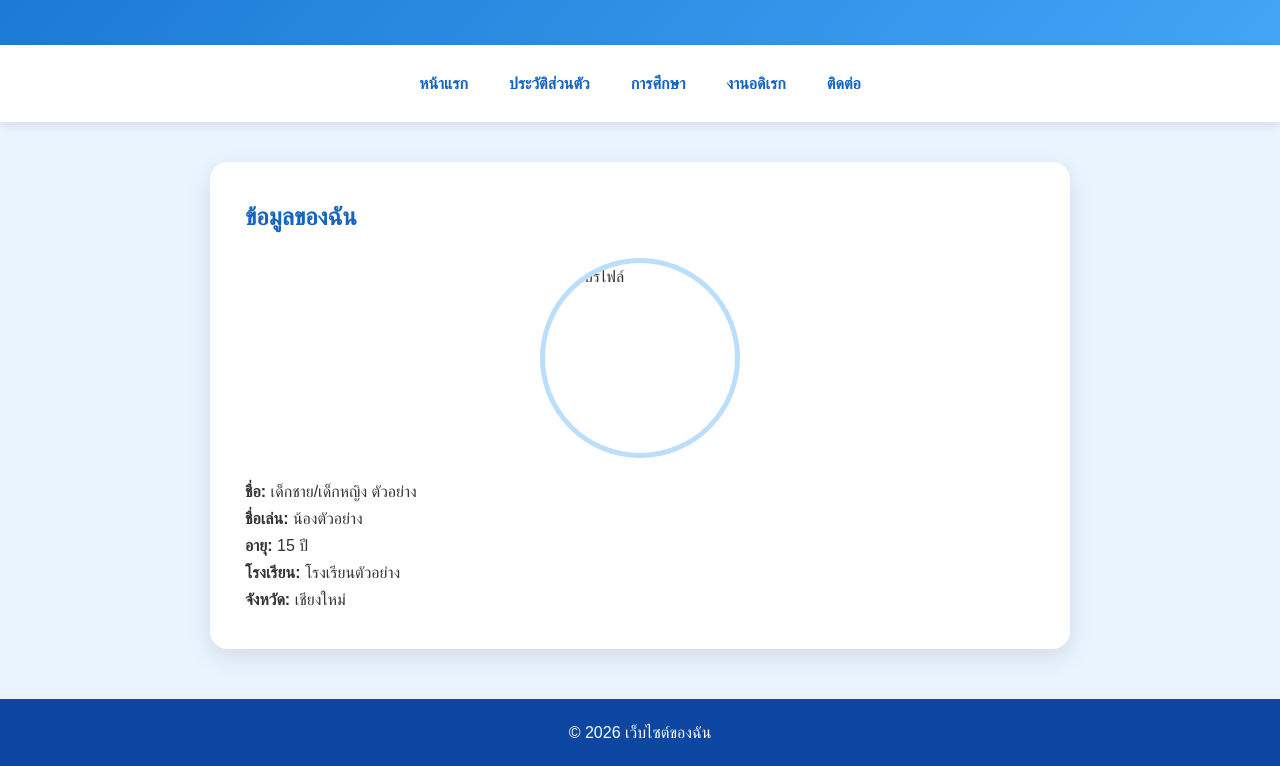
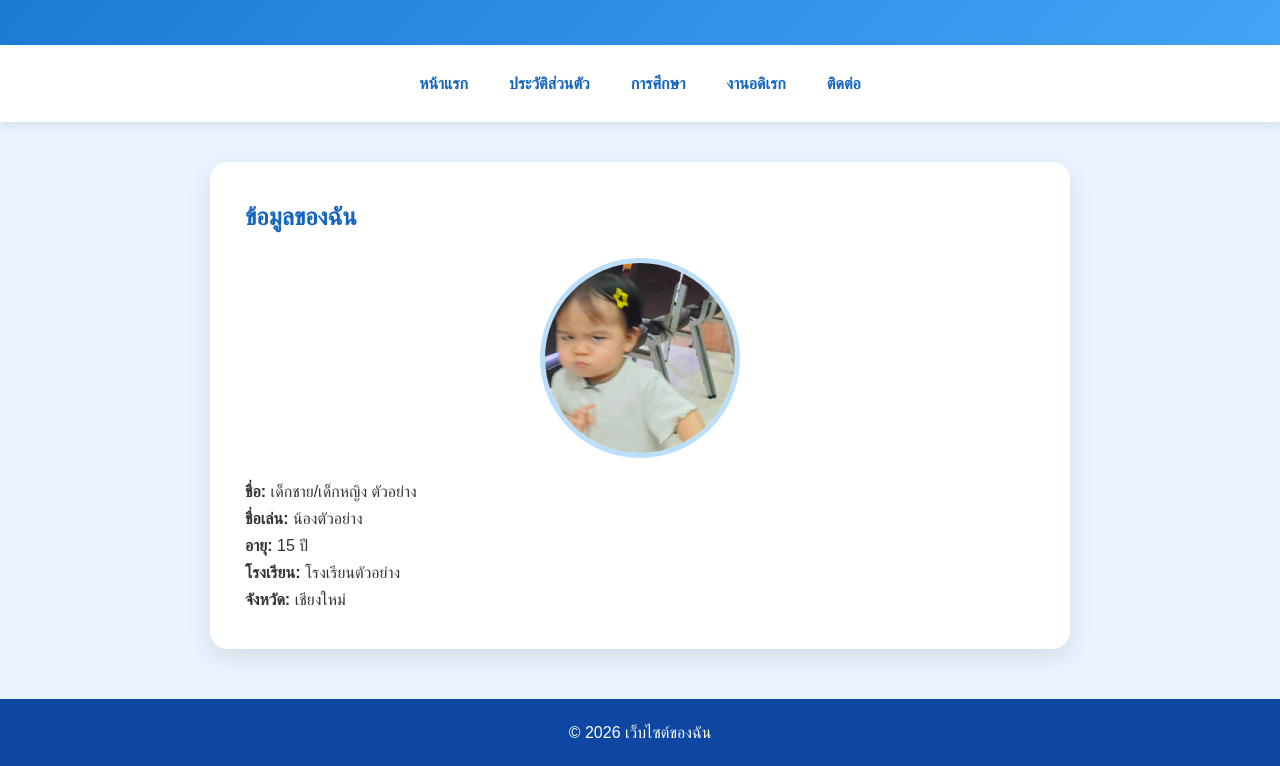
Before and after one commit to apichatdn-svg/fullweb, a plain HTML site: page profile.html in a window 1280 px wide. Shown: the part 120-886 px from the top of the page. Drawn offline with Linux system fonts and the light colour scheme.

Commit message:
Update profile.html

```diff
--- a/profile.html
+++ b/profile.html
@@ -27,9 +27,9 @@
 
         <h2>ข้อมูลของฉัน</h2>
 
-        <img src="images/771589656_1571406468108732_2120723943428920990_n.jpg"
-             alt="รูปโปรไฟล์"
-             class="profile">
+        <img src="771589656_1571406468108732_2120723943428920990_n.jpg"
+     alt="รูปโปรไฟล์"
+     class="profile">
 
         <p><strong>ชื่อ:</strong> เด็กชาย/เด็กหญิง ตัวอย่าง</p>
 
```
